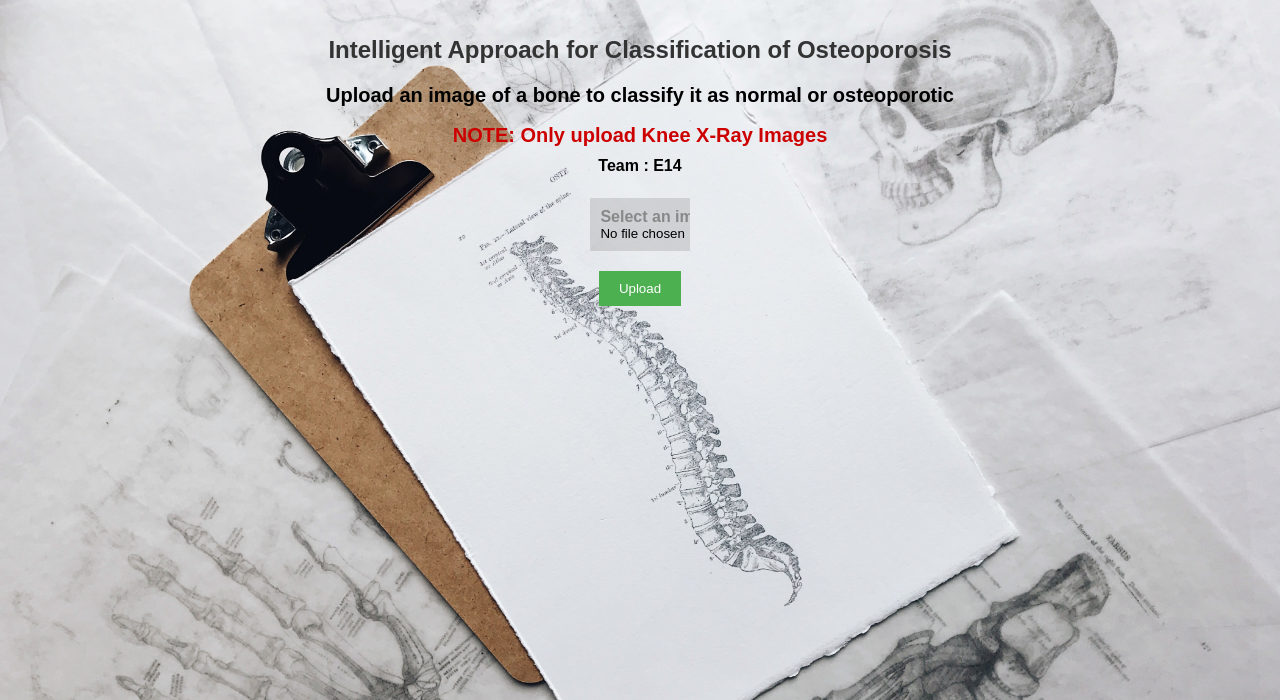
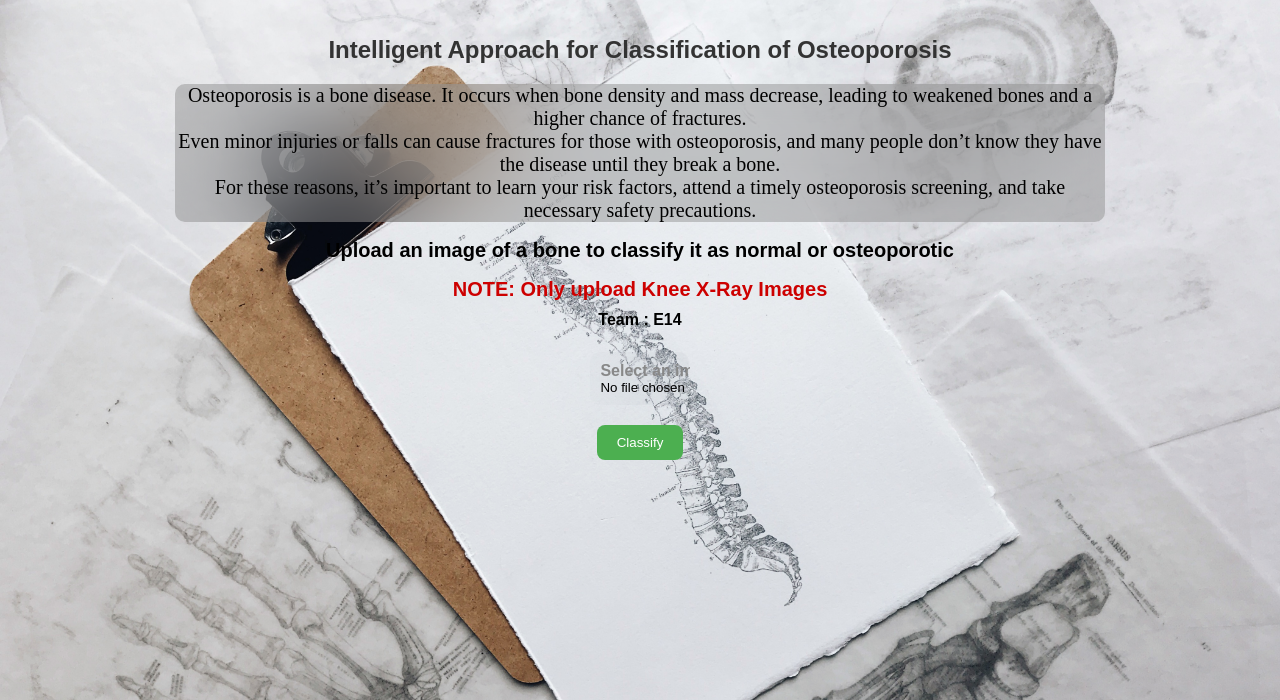
Before and after one commit to Zeeshaik/Intelligent-Approach-for-Classification-of-Osteoporosis, a Flask app: page / in a window 1280 px wide. Shown: the top 700 px of the page. Run offline with Flask 2, Linux system fonts and the light colour scheme.

Commit message:
Edited by jeevan

```diff
--- a/Flask App/app.py
+++ b/Flask App/app.py
@@ -15,13 +15,14 @@ def predict(img_path):
     img = np.array(img) / 255.0  # normalize pixel values to [0, 1]
     img = np.expand_dims(img, axis=0)
     img = np.expand_dims(img, axis=-1)
+    # Prediction
     predictions_single = model.predict(img)
     predicted_category = categories[np.argmax(predictions_single)]
     return predicted_category
 
 def get_precaution(prediction):
     precautions = {
-        'Normal': 'No specific precautions needed.',
+        'Normal': 'Your Knee is normal, No specific precautions needed.',
         'Doubtful': 'Consult a healthcare professional for further evaluation.',
         'Moderate': 'Take necessary precautions and consider medical advice.',
         'Mild': 'Take necessary precautions and consider medical advice.',
@@ -42,7 +43,7 @@ def index():
             file.save(file_path)
             prediction = predict(file_path)
             precaution = get_precaution(prediction)
-            res = prediction + " detected " + precaution
+            # res = prediction + " detected " + precaution
             return render_template("result.html", prediction = prediction, precaution=precaution)
     return render_template("index.html")
 
--- a/Flask App/static/css/style.css
+++ b/Flask App/static/css/style.css
@@ -31,7 +31,7 @@ label {
 
 input[type="file"] {
     border: none;
-    background-color: #716d6d36;
+    background-color: #e600ff00;
     padding: 10px;
     width: 8%;
     box-sizing: border-box;
@@ -39,6 +39,8 @@ input[type="file"] {
     justify-content: center;
     align-items: center;
     flex-direction: column;
+    border-radius: 10px;
+    backdrop-filter: blur(50px);
 }
 
 input[type="file"]::file-selector-button {
@@ -55,7 +57,7 @@ input[type="file"]::before {
 }
 
 input[type="file"]:hover::before {
-    color: #333;
+    color: #000000;
 }
 
 
@@ -65,6 +67,7 @@ input[type="submit"] {
     border: none;
     padding: 10px 20px;
     cursor: pointer;
+    border-radius: 8px;
 }
 
 .result-container {
@@ -132,6 +135,11 @@ input[type="submit"] {
   p {
     font-size: 20px;
     margin-bottom: 10px;
+    text-align: center;
+    background-color: #8888886f;
+    width: 75%;
+    border-radius: 10px;
+    backdrop-filter: blur(50px);
   }
 
   #n{
--- a/Flask App/templates/index.html
+++ b/Flask App/templates/index.html
@@ -8,6 +8,8 @@
 <body>
     <center>
     <h1>Intelligent Approach for Classification of Osteoporosis</h1>
+    <p style="font-family:poiret-one">Osteoporosis is a bone disease. It occurs when bone density and mass decrease, leading to weakened bones and a higher chance of fractures.<br>
+        Even minor injuries or falls can cause fractures for those with osteoporosis, and many people don’t know they have the disease until they break a bone.<br> For these reasons, it’s important to learn your risk factors, attend a timely osteoporosis screening, and take necessary safety precautions.</p>
     <h2>Upload an image of a bone to classify it as normal or osteoporotic</h2>
     <h2 id='n'><b>NOTE:</b> Only upload Knee X-Ray Images</h2>
     <form id="uploadForm" method="POST" action="{{ url_for('index') }}" enctype="multipart/form-data">
@@ -17,7 +19,7 @@
             <input type="file" name="file" id="fileInput" accept=".jpg, .jpeg, .png" required>
         </div>
         <div class="form-group">
-            <input type="submit" value="Upload">
+            <input type="submit" value="Classify">
         </div>
     </form>
     <div id="result" class="result-container">
```
Also changed, not shown: Flask App/static/uploads/joyce-mccown-IG96K_HiDk0-unsplash.jpg (added).
